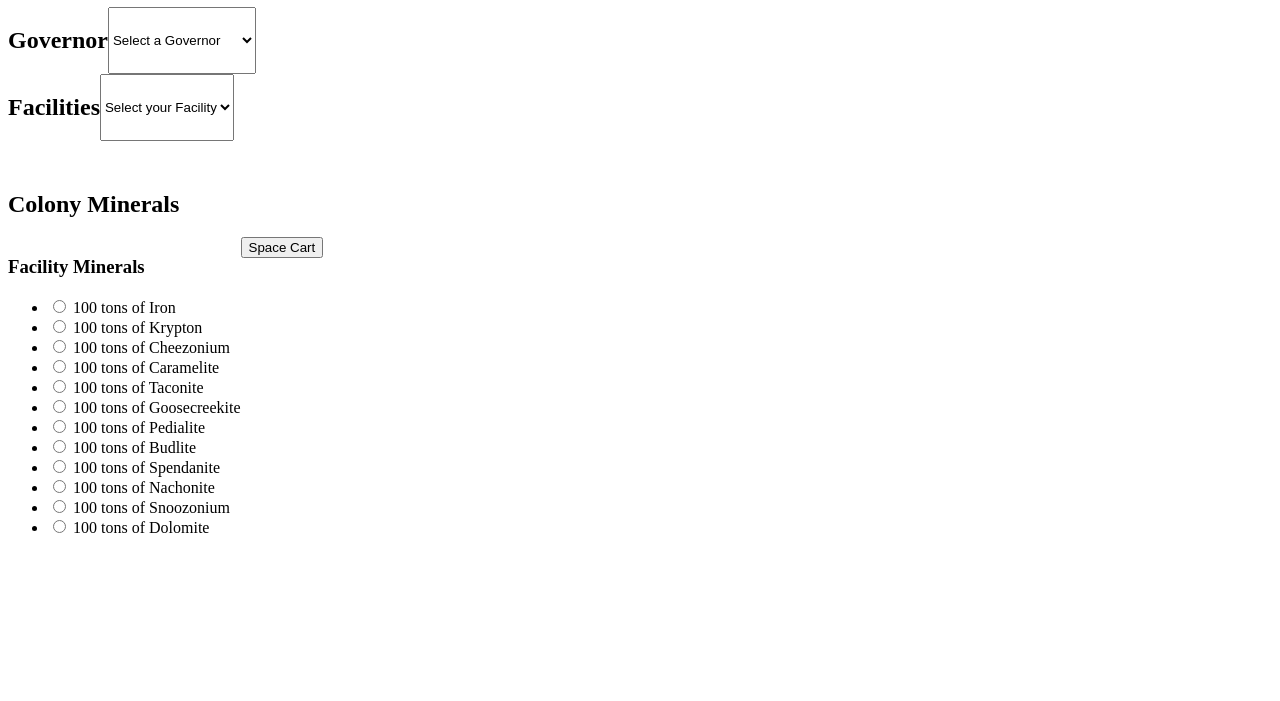
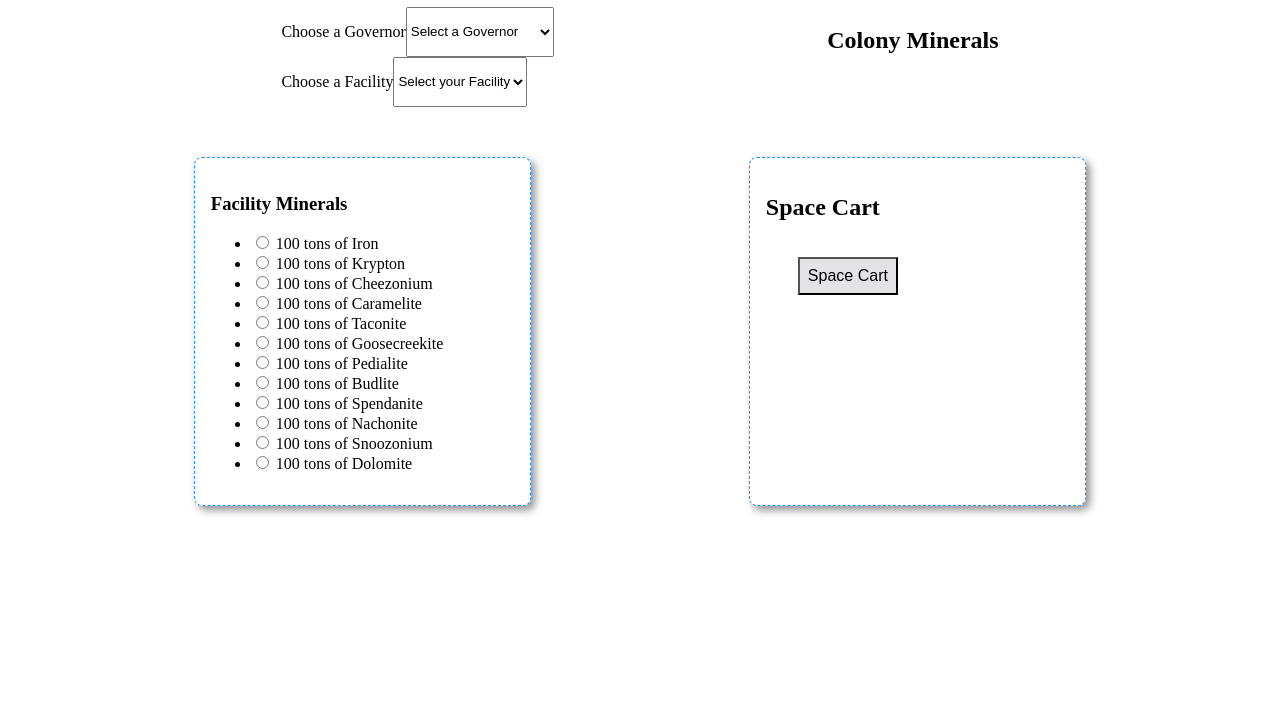
Before and after one commit to nss-day-cohort-52/exomine-poison-lunatics, a plain HTML site: page index.html in a window 1280 px wide. Shown: the part 99-800 px from the top of the page. Drawn offline with Linux system fonts and the light colour scheme.

Commit message:
added more css

```diff
--- a/scripts/ExomineDisplay.js
+++ b/scripts/ExomineDisplay.js
@@ -20,14 +20,15 @@ export const Exomine = () => {
             <h1 class="title">Solar System Mining Marketplace</h1>
         </header>
 
+        <article class="topHalf">
         <article class="governorFacility">
             <section class="governor">
-                <h2>Governor</h2>
+                <p>Choose a Governor</p>
                 ${Governors()}
                 </section>
 
             <section class="facility">
-                <h2>Facilities</h2>
+                <p>Choose a Facility</p>
                 ${Facilities()}
             </section>
         </article>
@@ -35,6 +36,7 @@ export const Exomine = () => {
         <section class = "colonyMinerals">
           ${colonyMinerals()}
         </section>
+        </article>
 
         <article class="facilitySpaceCart">
             <section class="facilityMinerals">
@@ -42,6 +44,7 @@ export const Exomine = () => {
             </section>
 
             <section class="spaceCart">
+                <h2>Space Cart</h2>
                 ${purchaseMineralHTML()}
             </section>
 
--- a/scripts/Facilities.js
+++ b/scripts/Facilities.js
@@ -37,7 +37,7 @@ export const Facilities = () => {  // creating a function that is a dropdown htm
     html += '<option value="0"> Select your Facility </option>'
 
 const arrayOfOptions= facilities.map ( (facility) => {
-        return `<option value="${facility.id}"> ${facility.name} </option>`
+        return `<option class="select" value="${facility.id}"> ${facility.name} </option>`
     }
 )
 
--- a/scripts/Governors.js
+++ b/scripts/Governors.js
@@ -22,7 +22,7 @@ export const Governors = () => {
 
     const arrayOfOptions = GovernorsArray.map( (governor) => {
 
-            return `<option value="${governor.id}--${governor.colonyId}">${governor.name}</option>`
+            return `<option class="select" value="${governor.id}--${governor.colonyId}">${governor.name}</option>`
         }
     )
 
--- a/styles/main.css
+++ b/styles/main.css
@@ -12,11 +12,46 @@
 
 .facilitySpaceCart {
     display: flex;
+    justify-content: space-evenly;
+}
 
-.facilityMinerals {
+.topHalf {
+    display: flex;
+    justify-content: space-evenly;
+}
+
+.colonyMinerals {
 
 }
 
+.title {
+    text-align: center
+}
+
+.facilityMinerals {
+    flex-basis: 24%;
+    margin: 0 2rem;
+    border: 1px dashed dodgerblue;
+    padding: 1rem;
+    border-radius: 0.5rem;
+    box-shadow: 0.25rem 0.25rem 0.5rem rgb(143, 143, 143);
+}
+
 .spaceCart {
+    flex-basis: 24%;
+    margin: 0 2rem;
+    border: 1px dashed dodgerblue;
+    padding: 1rem;
+    border-radius: 0.5rem;
+    box-shadow: 0.25rem 0.25rem 0.5rem rgb(143, 143, 143);
+}
 
+
+
+#orderButton {
+    margin: 1rem 0 2rem 2rem;
+    padding: 0.5rem;
+    background-color: rgb(227, 227, 230);
+    color: black;
+    font-size: 1rem;
 }
```
